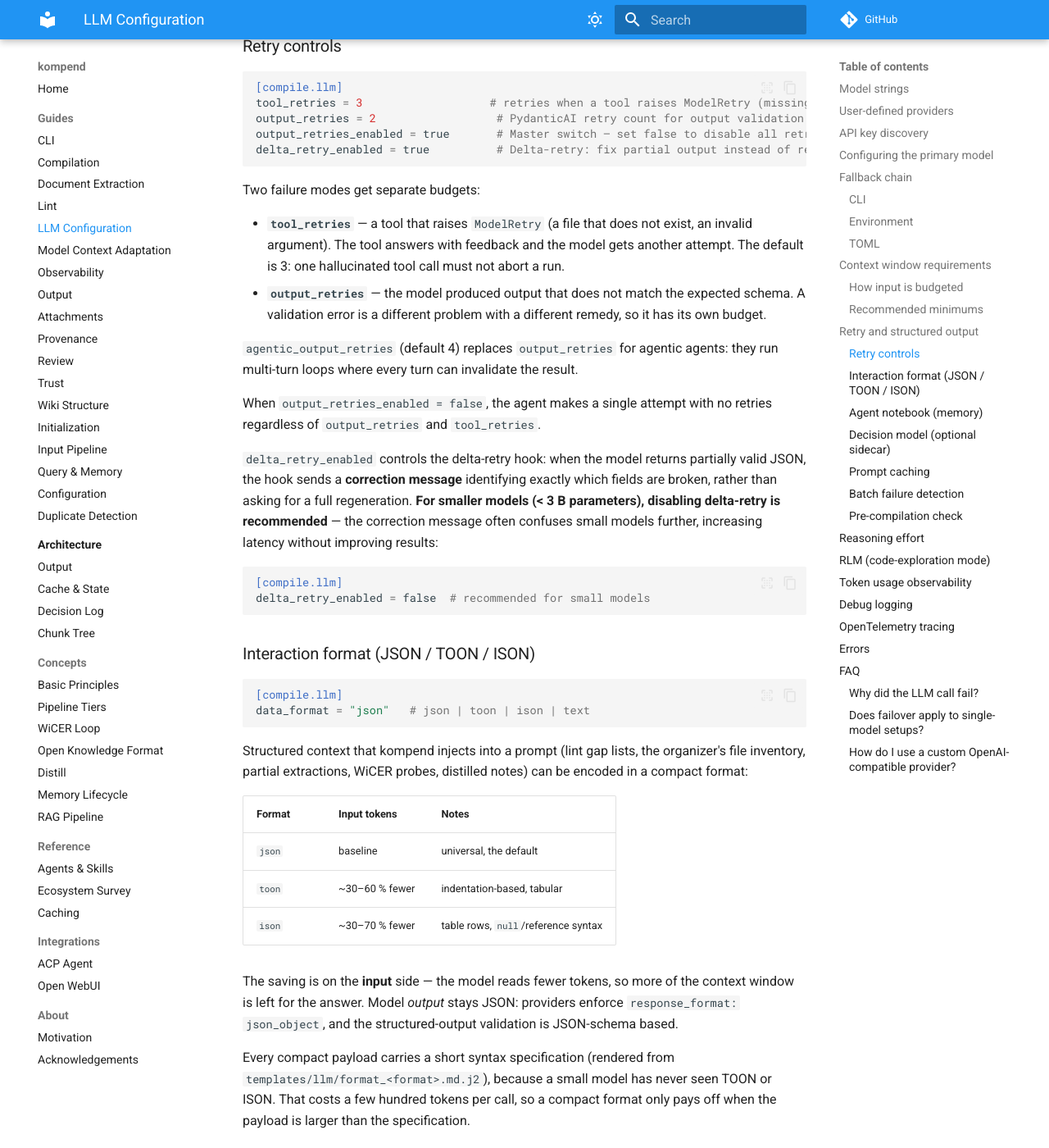
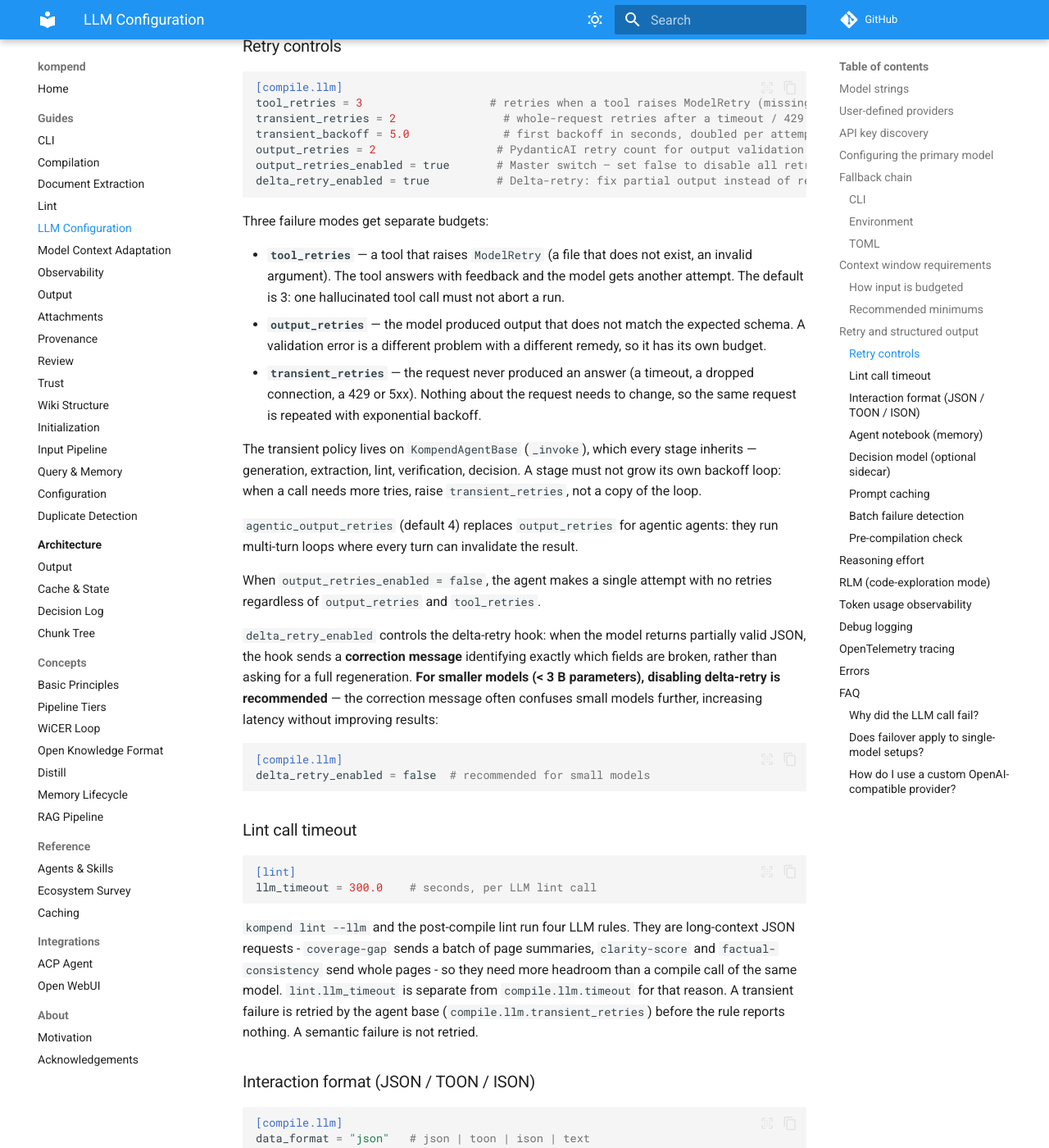
Before and after one commit to jr2804/kompend, an MkDocs documentation site: the page built from docs/guides/llm-config.md, in a window 1280 px wide and 1400 px high, scrolled down 6442 px. Shown: the whole window at 82% size. Built offline with MkDocs 1.6.1 and Material for MkDocs 9.7.7, drawn with Linux system fonts in a browser that asks for light colours; comment, search, counter and statistics services are not loaded.

Commit message:
📝 docs: document the single retry policy and the lint call timeout

````diff
--- a/docs/guides/llm-config.md
+++ b/docs/guides/llm-config.md
@@ -274,12 +274,14 @@ When validation fails, the agent retries before surfacing the error.
 ```toml
 [compile.llm]
 tool_retries = 3                   # retries when a tool raises ModelRetry (missing file, bad argument)
+transient_retries = 2                # whole-request retries after a timeout / 429 / 5xx
+transient_backoff = 5.0              # first backoff in seconds, doubled per attempt
 output_retries = 2                  # PydanticAI retry count for output validation (N = N+1 total attempts)
 output_retries_enabled = true       # Master switch — set false to disable all retries
 delta_retry_enabled = true          # Delta-retry: fix partial output instead of regenerating
 ```
 
-Two failure modes get separate budgets:
+Three failure modes get separate budgets:
 
 - **`tool_retries`** — a tool that raises `ModelRetry` (a file that does not
   exist, an invalid argument). The tool answers with feedback and the model
@@ -288,6 +290,14 @@ Two failure modes get separate budgets:
 - **`output_retries`** — the model produced output that does not match the
   expected schema. A validation error is a different problem with a different
   remedy, so it has its own budget.
+- **`transient_retries`** — the request never produced an answer (a timeout, a
+  dropped connection, a 429 or 5xx). Nothing about the request needs to change,
+  so the same request is repeated with exponential backoff.
+
+The transient policy lives on `KompendAgentBase` (`_invoke`), which every stage
+inherits — generation, extraction, lint, verification, decision. A stage must
+not grow its own backoff loop: when a call needs more tries, raise
+`transient_retries`, not a copy of the loop.
 
 `agentic_output_retries` (default 4) replaces `output_retries` for agentic
 agents: they run multi-turn loops where every turn can invalidate the result.
@@ -306,6 +316,21 @@ increasing latency without improving results:
 [compile.llm]
 delta_retry_enabled = false  # recommended for small models
 ```
+
+### Lint call timeout
+
+```toml
+[lint]
+llm_timeout = 300.0    # seconds, per LLM lint call
+```
+
+`kompend lint --llm` and the post-compile lint run four LLM rules. They are
+long-context JSON requests - `coverage-gap` sends a batch of page summaries,
+`clarity-score` and `factual-consistency` send whole pages - so they need more
+headroom than a compile call of the same model. `lint.llm_timeout` is separate
+from `compile.llm.timeout` for that reason. A transient failure is retried by
+the agent base (`compile.llm.transient_retries`) before the rule reports
+nothing. A semantic failure is not retried.
 
 ### Interaction format (JSON / TOON / ISON)
 
````
